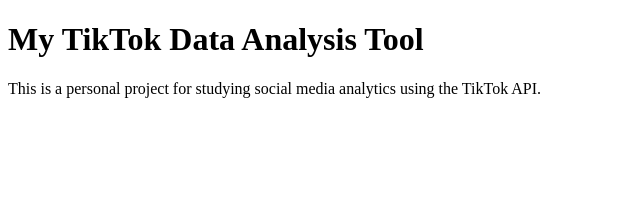
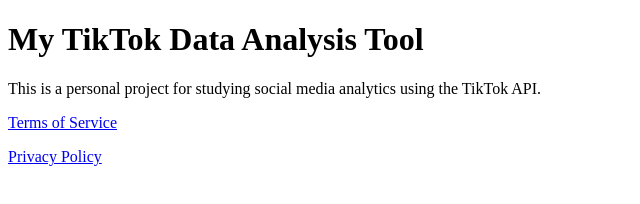
Before and after one commit to vromanio/CodePixel-Innovations-API, a plain HTML site: page index.html in a window 1280 px wide. Shown: the whole page, without its empty margins (0-640 px from the left). Drawn offline with Linux system fonts and the light colour scheme.

Commit message:
Update index.html

```diff
--- a/index.html
+++ b/index.html
@@ -6,5 +6,7 @@
 <body>
     <h1>My TikTok Data Analysis Tool</h1>
     <p>This is a personal project for studying social media analytics using the TikTok API.</p>
+    <p><a href="terms.html">Terms of Service</a></p>
+    <p><a href="privacy.html">Privacy Policy</a></p>
 </body>
 </html>
```
